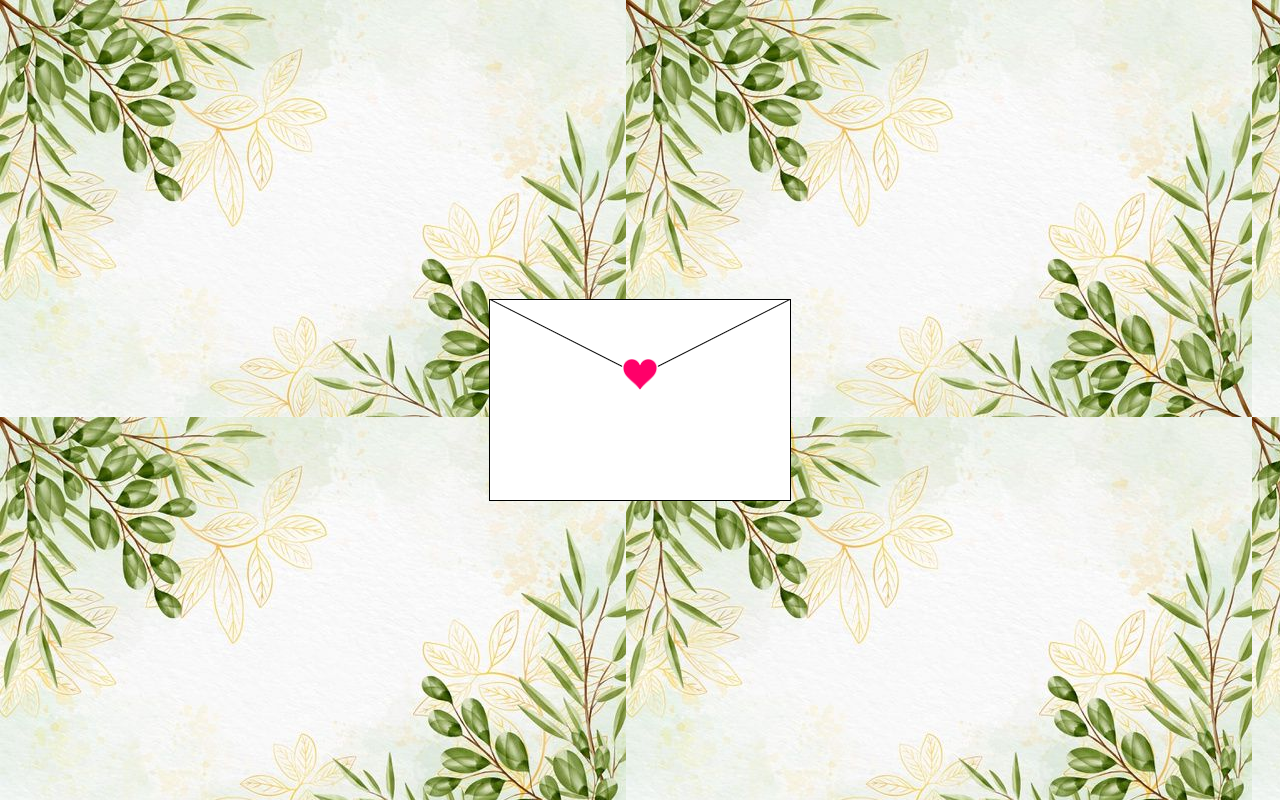
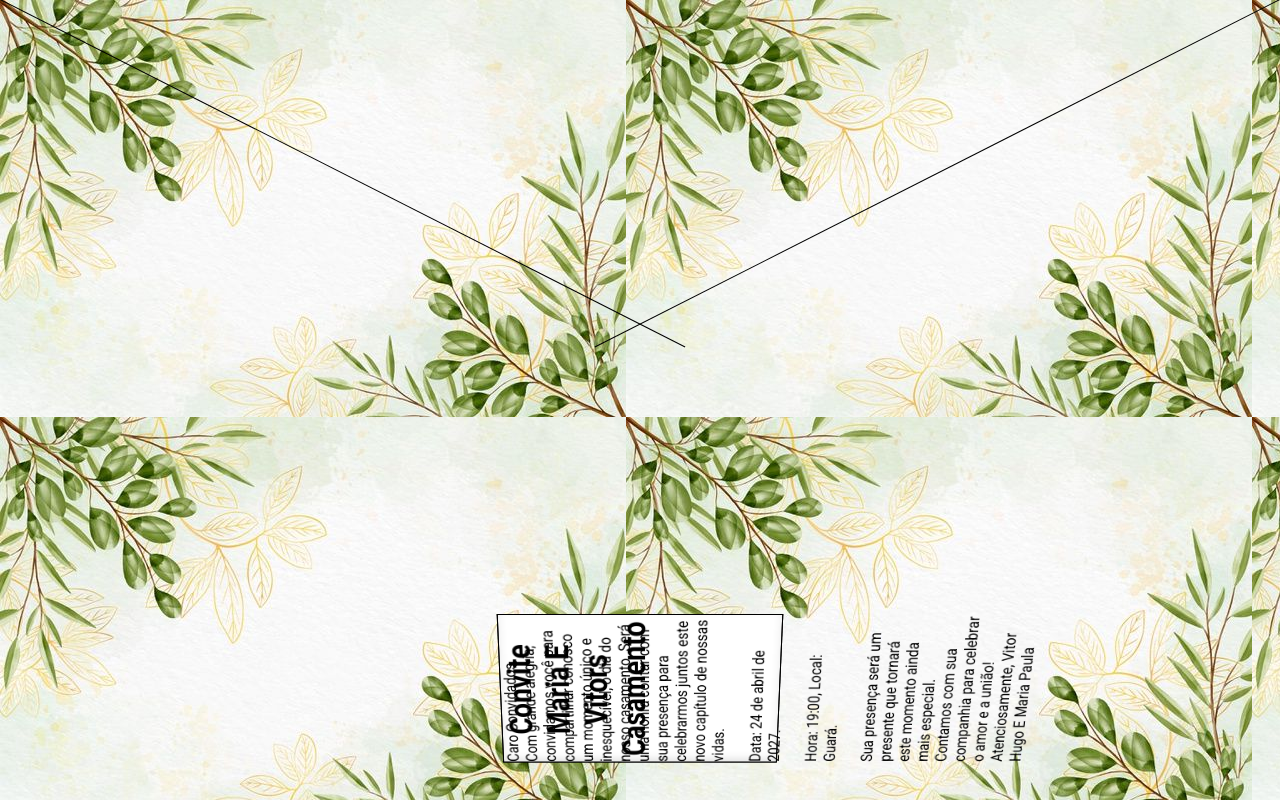
Before and after one commit to ViitorHP/q-, a plain HTML site: page index.html in a window 1280 px wide. Drawn offline with Linux system fonts and the light colour scheme; a web font is replaced by a local one.

Commit message:
Update style.css

```diff
--- a/style.css
+++ b/style.css
@@ -43,102 +43,7 @@ body {
     transition: transform 500ms 0ms;
 }
 
-.envelope:hover .card-cover {
-    transform: rotateY(-135deg);
-    transition-delay: 2250ms;
-}
-
-.card-side {
-    position: absolute;
-    inset: 0;
-    backface-visibility: hidden;
-    background-color: #fff;
-    display: grid;
-    place-items: center;
-}
-
-.card-side-secondary {
-    background-color: #fff;
-    transform: rotateY(180deg);
-    box-shadow: inset -5px 0 10px rgba(0, 0, 0, 0.1);
-}
-
-.card-title {
-    position: relative;
-    font-weight: 300;
-    text-align: center;
-    user-select: none;
-}
-
-.card-title span {
-    display: block;
-}
-
-.card-title-secondary{
-    font-size: 16px;
-    letter-spacing: 3px;
-    text-transform: uppercase;
-}
-
-.card-title-main {
-    font-family: "Petemoss", serif;
-    font-size: 64px;
-    font-weight: 400;
-}
-
-.card-title-apostrophe {
-    position: absolute;
-    top: 34px;
-    right: 8px;
-    font-size: 8px;
-}
-
-/* Card body styling */
-.card-body {
-    font-family: "Shantell Sans", serif;
-    padding: 1px;
-}
-
-.card-body p {
-    font-size: 10px;
-    font-weight: 300;
-}
-.card-body p+p {
-    margin-top: 10px;
-}
-
-/* Envelope styling */
-.envelope {
-    width: 300px;
-    height: 200px;
-    background-color: #fff;
-    display: grid;
-    place-content: center;
-    cursor: pointer;
-    position: absolute;
-    top: 50%;
-    left: 50%;
-    transform: translate(-50%, -50%);
-    box-shadow: 0 0 0 1px #000;
-}
-
-.envelope::after {
-    content: '';
-    position: absolute;
-    inset: 0;
-    border-top: 75px solid transparent;
-    border-right: 150px solid white;
-    border-bottom: 125px solid white;
-    border-left: 150px solid white;
-}
-
-.envelope:hover .card-wrapper {
-    animation: show-card 1000ms 600ms forwards;
-}
-
-.envelope:not(:hover) .card-wrapper {
-    animation: hide-card 1000ms forwards;
-}
+v
 
 /* Keyframes */
 @keyframes show-card {
```
